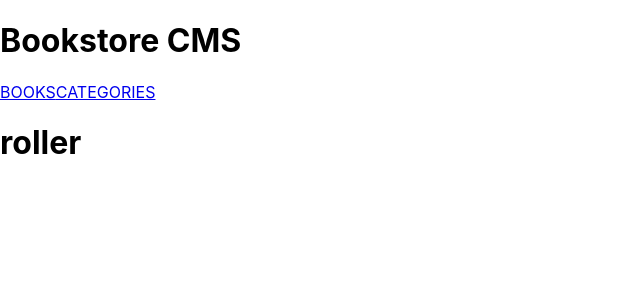
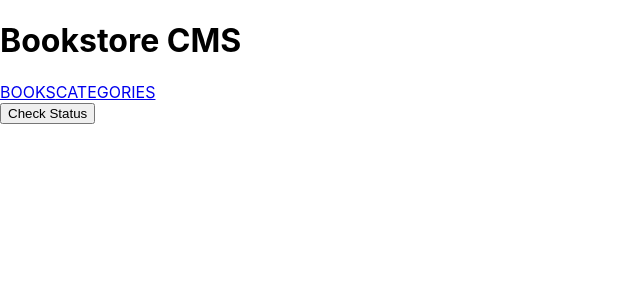
Before and after one commit to AyomipoMajek/bookstore, a React (Create React App) app: page /Categories in a window 1280 px wide. Shown: the top 300 px of the page, without its empty margins (0-640 px from the left). Built offline with nearby package versions, Linux system fonts and the light colour scheme.

Commit message:
bookstore project finished

```diff
--- a/src/components/Categories.js
+++ b/src/components/Categories.js
@@ -1,9 +1,7 @@
 function Categories() {
   return (
     <div>
-      <h1>
-        roller
-      </h1>
+      <button type="submit">Check Status</button>
     </div>
   );
 }
--- a/src/components/Form.js
+++ b/src/components/Form.js
@@ -4,9 +4,7 @@ function Form() {
       <form className="addNew">
         <h2 className="title">ADD NEW BOOK</h2>
         <input type="text" className="inputBook" placeholder="Book title" />
-        <select className="category" name="options">
-          <option value="Category">Category</option>
-        </select>
+        <input type="text" className="inputAuthor" placeholder="Book author" />
       </form>
       <button type="submit">ADD BOOK</button>
     </div>
```
